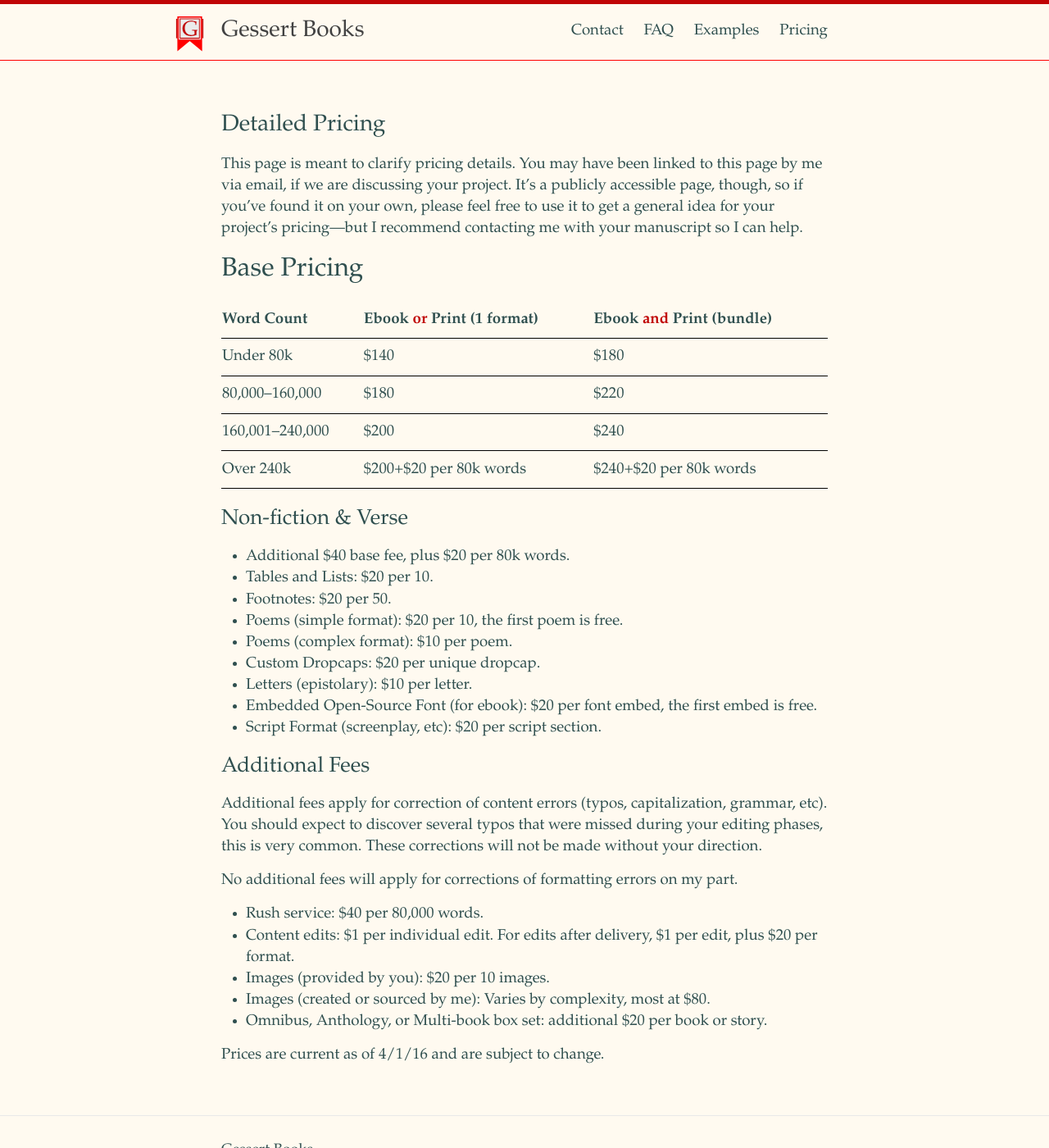
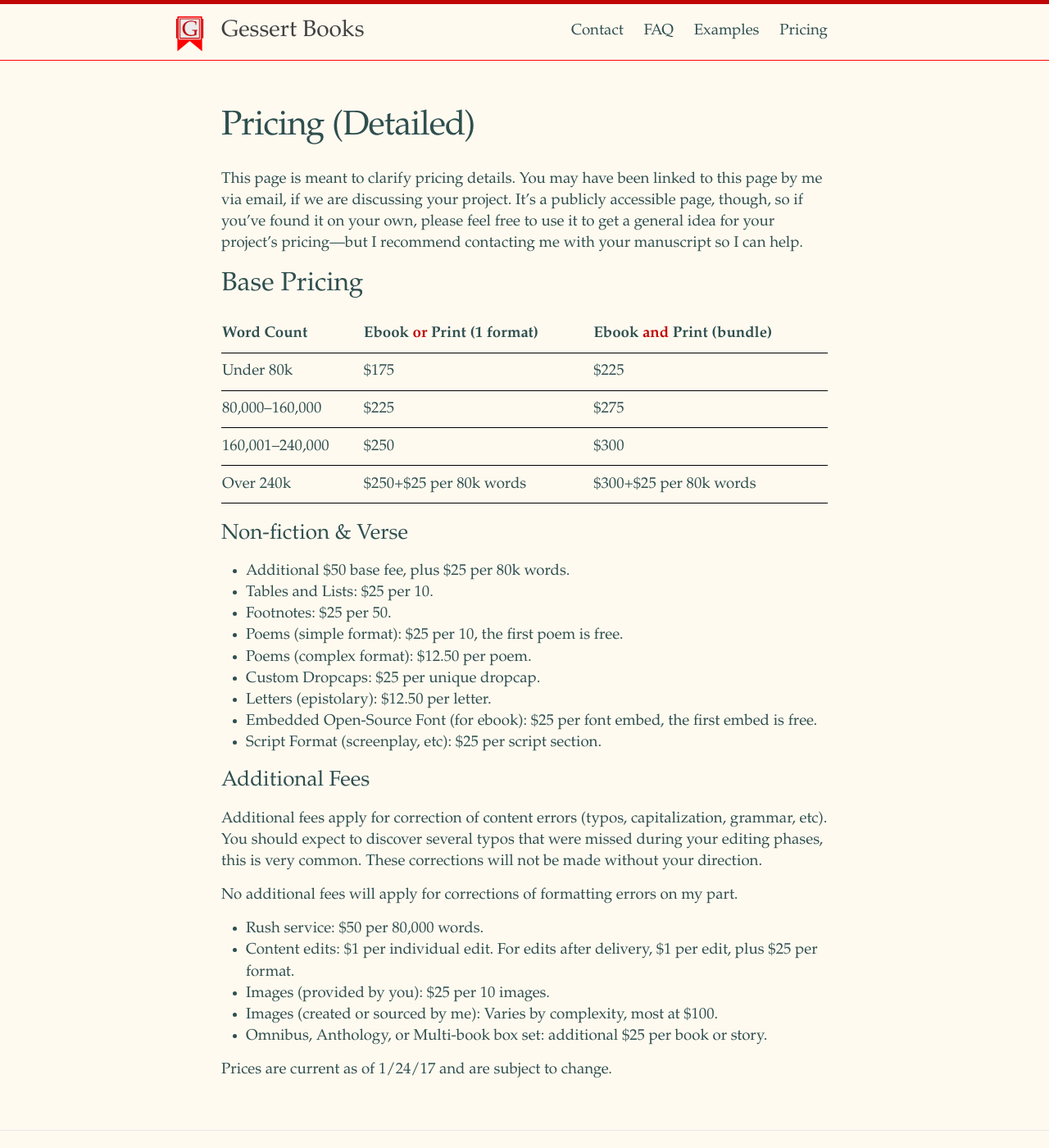
Before and after one commit to phillipgessert/phillipgessert.github.io, a Jekyll site: the page built from pricing-detail.md, in a window 1280 px wide and 1400 px high. Shown: the whole window at 82% size. Built offline with Jekyll 4.4.1, drawn with Linux system fonts in a browser that asks for light colours; our own code applies the rules of GitHub Pages for plain Markdown files.

Commit message:
updated pricing for 2017

```diff
--- a/pricing-detail.md
+++ b/pricing-detail.md
@@ -3,30 +3,32 @@ layout: page
 permalink: /pricing-detail/
 ---
 
-# Detailed Pricing
+<header class="post-header">
+    <h1 class="post-title">Pricing (Detailed)</h1>
+  </header>
 
 This page is meant to clarify pricing details. You may have been linked to this page by me via email, if we are discussing your project. It's a publicly accessible page, though, so if you've found it on your own, please feel free to use it to get a general idea for your project's pricing---but I recommend contacting me with your manuscript so I can help.
 
 ## Base Pricing
 
-| Word Count | Ebook **or** Print (1 format) | Ebook **and** Print (bundle) |
-|:- |:-|:-|
-| Under 80k | $140 | $180 |
-| 80,000--160,000 | $180 | $220 |
-| 160,001--240,000 | $200 | $240 |
-| Over 240k | $200+$20 per 80k words | $240+$20 per 80k words |
+| Word Count       | Ebook **or** Print (1 format) | Ebook **and** Print (bundle) |
+| :-               | :-                            | :-                           |
+| Under 80k        | $175                          | $225                         |
+| 80,000--160,000  | $225                          | $275                         |
+| 160,001--240,000 | $250                          | $300                         |
+| Over 240k        | $250+$25 per 80k words        | $300+$25 per 80k words       |
 
 ### Non-fiction & Verse
 
-- Additional $40 base fee, plus $20 per 80k words.
-- Tables and Lists: $20 per 10.
-- Footnotes: $20 per 50.
-- Poems (simple format): $20 per 10, the first poem is free.
-- Poems (complex format): $10 per poem.
-- Custom Dropcaps: $20 per unique dropcap.
-- Letters (epistolary): $10 per letter.
-- Embedded Open-Source Font (for ebook): $20 per font embed, the first embed is free.
-- Script Format (screenplay, etc): $20 per script section.
+- Additional $50 base fee, plus $25 per 80k words.
+- Tables and Lists: $25 per 10.
+- Footnotes: $25 per 50.
+- Poems (simple format): $25 per 10, the first poem is free.
+- Poems (complex format): $12.50 per poem.
+- Custom Dropcaps: $25 per unique dropcap.
+- Letters (epistolary): $12.50 per letter.
+- Embedded Open-Source Font (for ebook): $25 per font embed, the first embed is free.
+- Script Format (screenplay, etc): $25 per script section.
 
 ### Additional Fees
 
@@ -34,11 +36,11 @@ Additional fees apply for correction of content errors (typos, capitalization, g
 
 No additional fees will apply for corrections of formatting errors on my part.
 
-- Rush service: $40 per 80,000 words.
-- Content edits: $1 per individual edit. For edits after delivery, $1 per edit, plus $20 per format.
-- Images (provided by you): $20 per 10 images.
-- Images (created or sourced by me): Varies by complexity, most at $80.
-- Omnibus, Anthology, or Multi-book box set: additional $20 per book or story.
+- Rush service: $50 per 80,000 words.
+- Content edits: $1 per individual edit. For edits after delivery, $1 per edit, plus $25 per format.
+- Images (provided by you): $25 per 10 images.
+- Images (created or sourced by me): Varies by complexity, most at $100.
+- Omnibus, Anthology, or Multi-book box set: additional $25 per book or story.
 
 
-Prices are current as of 4/1/16 and are subject to change.
+Prices are current as of 1/24/17 and are subject to change.
```
